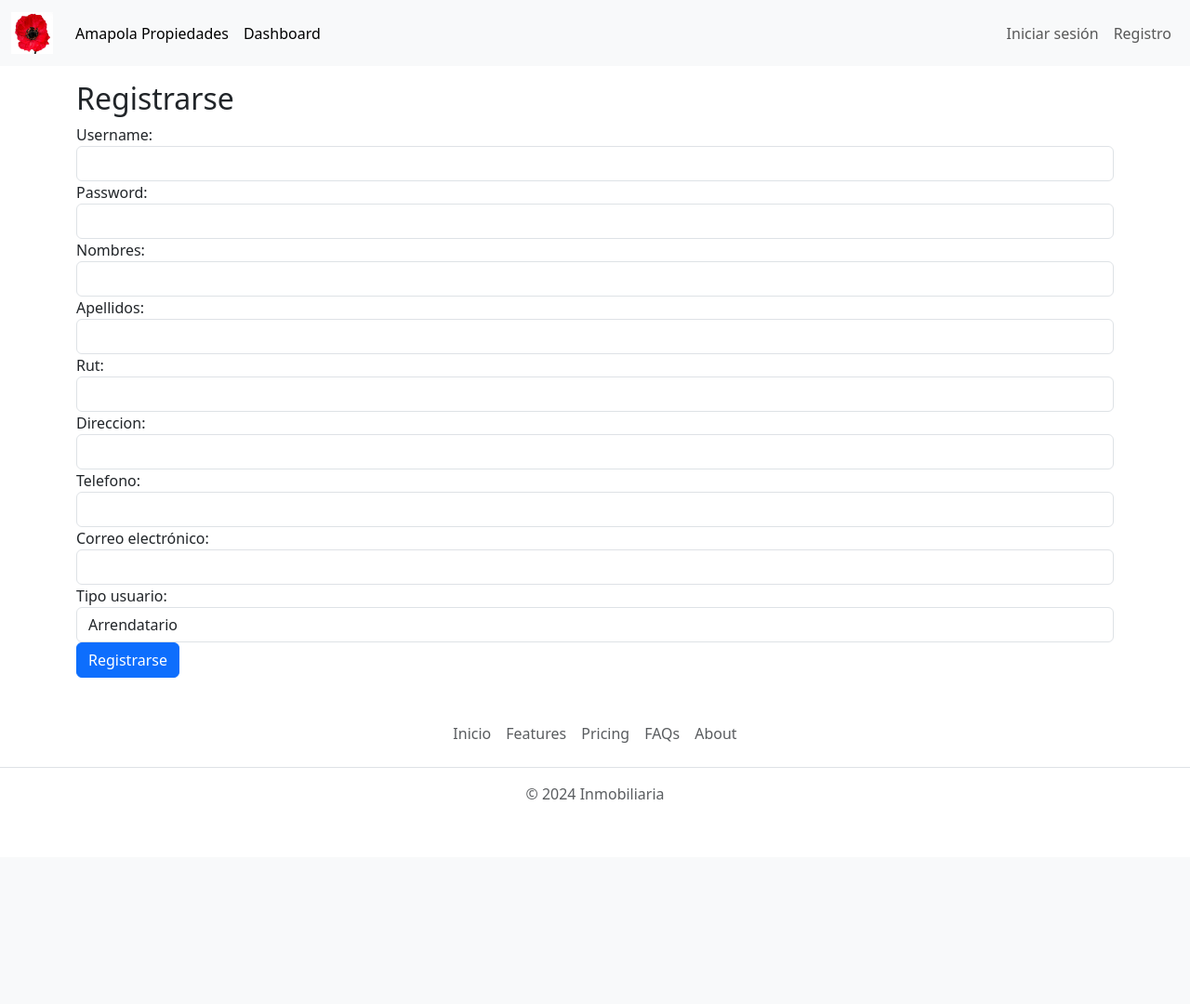
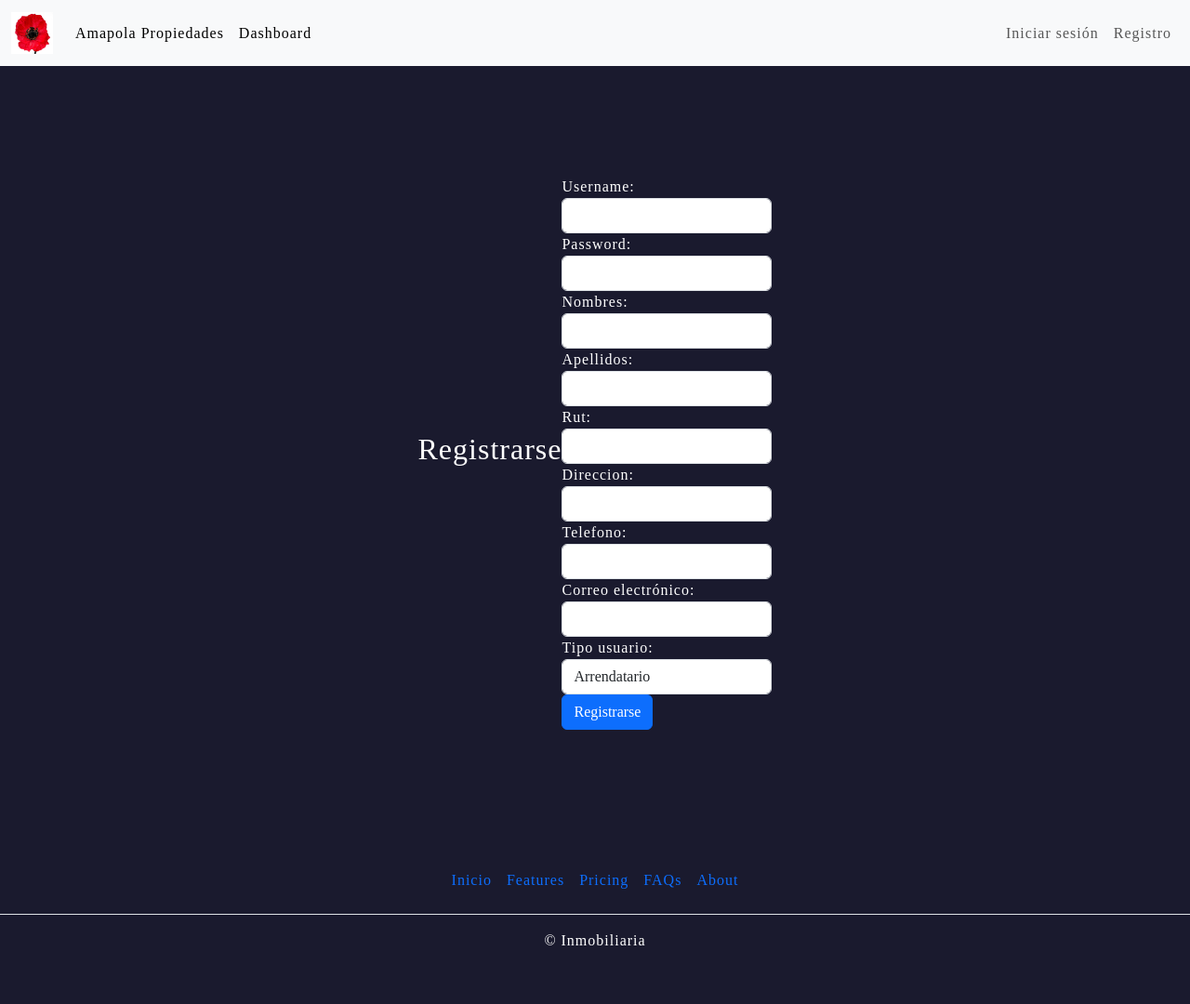
Before and after one commit to Aed0-623P/inmobiliario, a Django app: page /registro/ in a window 1280 px wide. Shown: the whole page at 93% size. Before the commit the page ends 860 px from the top, so only its background shows below. Run offline with Django 4.2, Linux system fonts and the light colour scheme; parts of the project's set-up code (start-up, migrations or seed data) failed here and were passed over.

Commit message:
pequeños adelantos

```diff
--- a/inmobiliaria/templates/login.html
+++ b/inmobiliaria/templates/login.html
@@ -8,7 +8,6 @@
 
 <nav>
   {% block navbar %}
-
   {% endblock navbar %}
 </nav>
 
--- a/inmobiliaria/templates/registro_usuario.html
+++ b/inmobiliaria/templates/registro_usuario.html
@@ -1,11 +1,16 @@
 <!-- registro_usuario.html -->
 {% extends 'base.html' %}
+{%load static%}
+
+<head>
+    {% block extra_css %}<link rel="stylesheet" type="text/css" href="{% static 'inmobiliaria/css/login.css' %}">{% endblock %}
+</head>
 
 {% block title %}Página de Inicio{% endblock %}
 
 {% block content %}
 <div class="container">
-    <h2>Registrarse</h2>
+    <h2>Registrarse</h2>  <!--ASIGNAR ENCIMA DEL FORMULARIO-->
     <form method="post">
         {% csrf_token %}
         <div class="form-group">
@@ -51,3 +56,16 @@
     </form>
 </div>
 {% endblock %}
+
+{% block footer %}
+<footer class="py-3 my-4">
+    <ul class="nav justify-content-center border-bottom pb-3 mb-3">
+        <li class="nav-item"><a href="{% url 'index' %}" class="nav-link px-2">Inicio</a></li>
+        <li class="nav-item"><a href="#" class="nav-link px-2">Features</a></li>
+        <li class="nav-item"><a href="#" class="nav-link px-2">Pricing</a></li>
+        <li class="nav-item"><a href="#" class="nav-link px-2">FAQs</a></li>
+        <li class="nav-item"><a href="#" class="nav-link px-2">About</a></li>
+    </ul>
+    <p class="text-center">© Inmobiliaria</p>
+</footer>
+{% endblock footer %}
```
